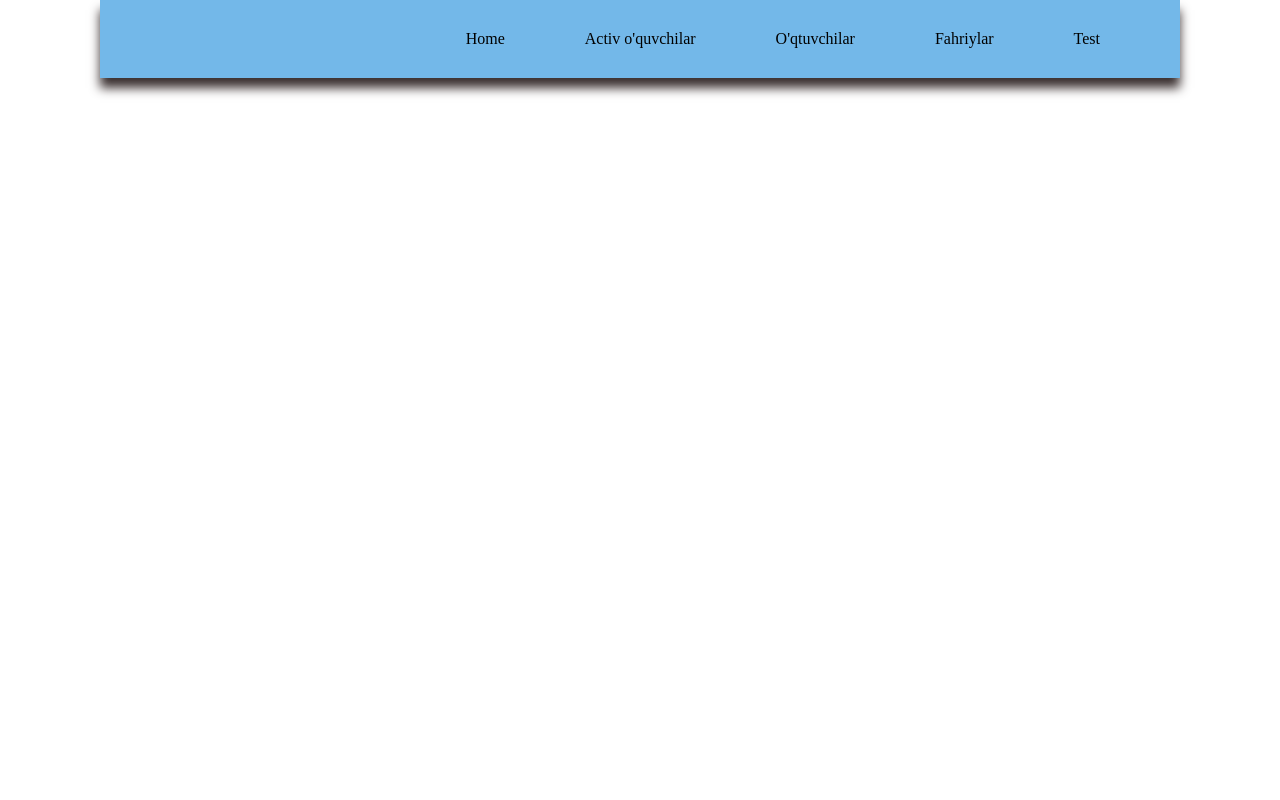
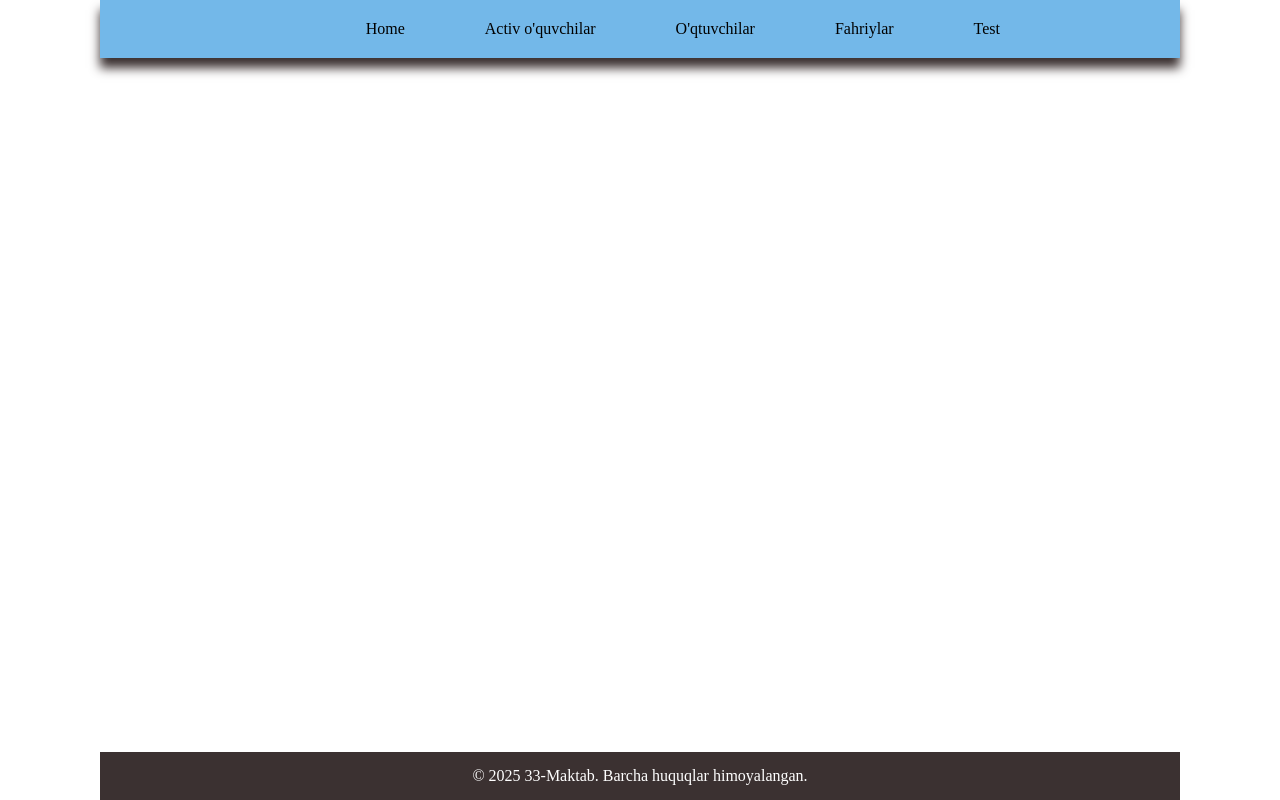
Before and after one commit to MuhammadjonArabov/School, a Django app: page / in a window 1280 px wide. Run offline with Django 4.2, Linux system fonts and the light colour scheme.

Commit message:
html code update commit

```diff
--- a/templates/base.html
+++ b/templates/base.html
@@ -10,14 +10,32 @@
         * {
             margin: 0;
             padding: 0;
+            box-sizing: border-box;
+        }
+        body {
+            display: flex;
+            flex-direction: column;
+            min-height: 100vh;
+            padding: 0 100px; /* Har doim ikki yonida 100px bo'lishi uchun */
+        }
+        .container {
+            width: 100%;
+            max-width: 1140px;
+            margin: 0 auto;
+            flex: 1;
+            padding-top: 80px; /* Navbar balandligini hisobga olish */
         }
         .navbar {
             display: flex;
-            margin: 0 100px 0 100px;
             justify-content: end;
             background-color: rgb(115, 184, 233);
-            padding: 30px 0;
+            padding: 20px 100px;
             box-shadow: 0 10px 10px rgba(59, 49, 49, 1);
+            position: fixed;
+            top: 0;
+            width: calc(100% - 200px); /* 100% dan ikki tomon 100px olib tashlandi */
+            left: 100px;
+            z-index: 1000;
         }
         .nav-link {
             margin-right: 80px;
@@ -30,27 +48,23 @@
         .nav-item {
             list-style: none;
         }
+        .footer {
+            background-color: rgb(59, 49, 49);
+            color: white;
+            text-align: center;
+            padding: 15px 0;
+            position: relative;
+            width: 100%;
+        }
     </style>
 </head>
 <body>
-    <nav class="main-nav">
-        <div class="navbar">
-            <li class="nav-item">
-                <a class="nav-link" href="#">Home</a>
-            </li>
-            <li class="nav-item">
-                <a class="nav-link" href="#">Activ o'quvchilar</a>
-            </li>
-            <li class="nav-item">
-                <a class="nav-link" href="#">O'qtuvchilar</a>
-            </li>
-            <li class="nav-item">
-                <a class="nav-link" href="#">Fahriylar</a>
-            </li>
-            <li class="nav-item">
-                <a class="nav-link" href="#">Test</a>
-            </li>
-        </div>
+    <nav class="navbar">
+        <li class="nav-item"><a class="nav-link" href="#">Home</a></li>
+        <li class="nav-item"><a class="nav-link" href="#">Activ o'quvchilar</a></li>
+        <li class="nav-item"><a class="nav-link" href="#">O'qtuvchilar</a></li>
+        <li class="nav-item"><a class="nav-link" href="#">Fahriylar</a></li>
+        <li class="nav-item"><a class="nav-link" href="#">Test</a></li>
     </nav>
 
     <div class="container">
@@ -58,5 +72,8 @@
         {% endblock content %}
     </div>
 
+    <footer class="footer">
+        <p>&copy; 2025 33-Maktab. Barcha huquqlar himoyalangan.</p>
+    </footer>
 </body>
 </html>
```
